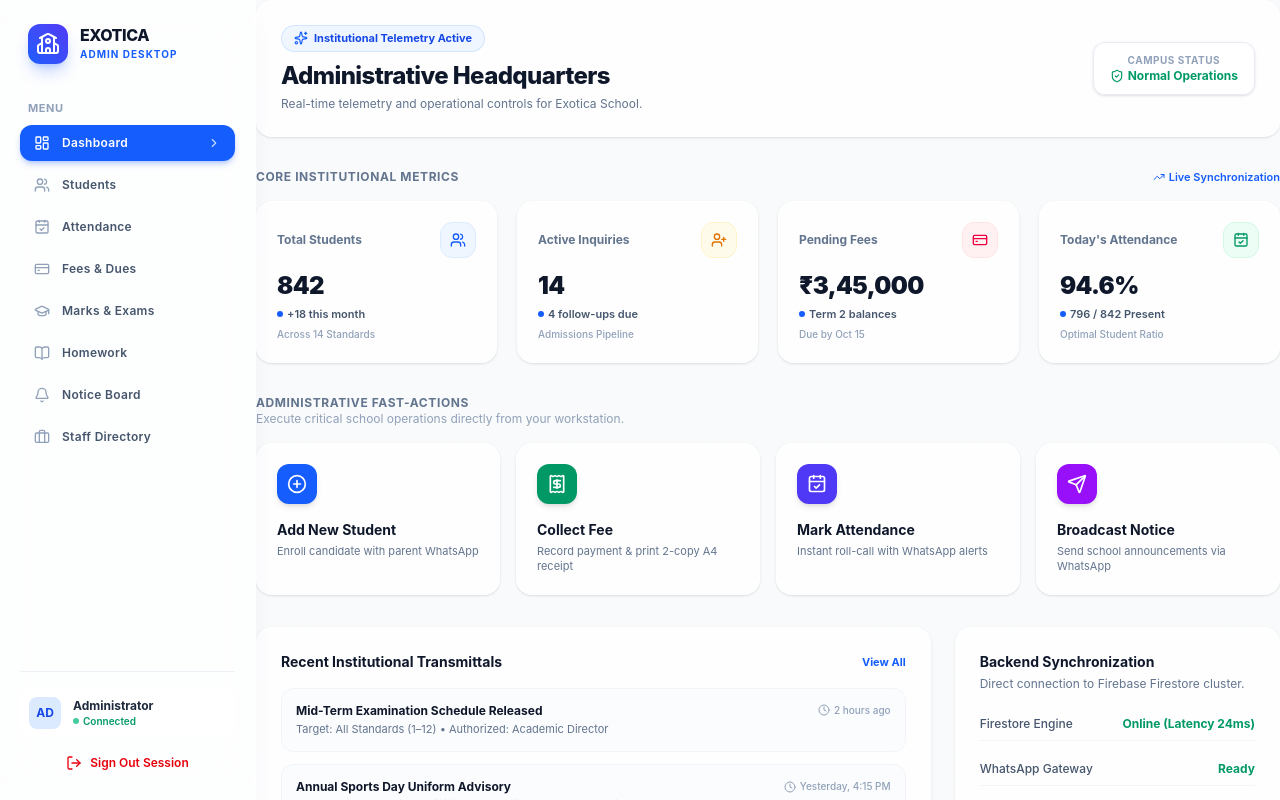
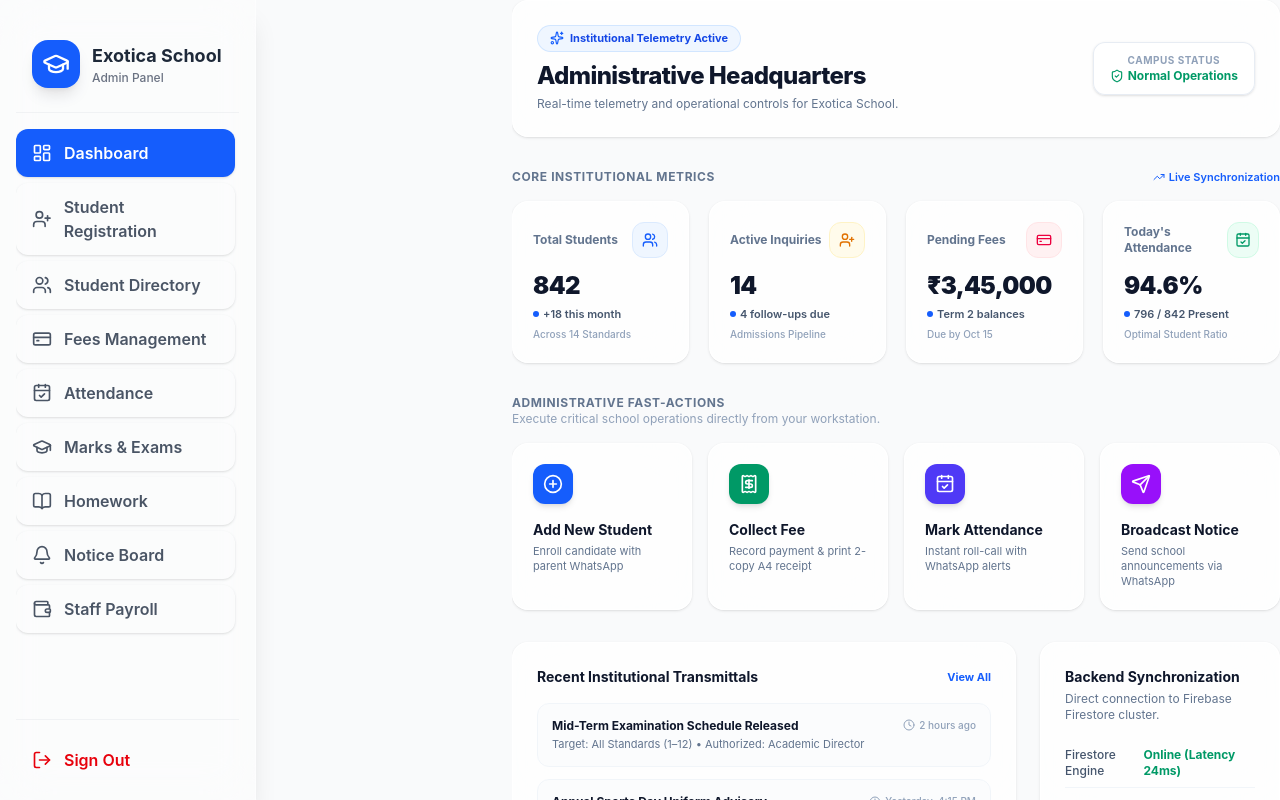
Before and after one commit to exoticaschoolapp/exotica-admin, a React (Vite) app: page / in a window 1280 px wide. Built offline with nearby package versions, Linux system fonts and the light colour scheme.

Commit message:
Added Student Directory to Sidebar

```diff
--- a/src/App.jsx
+++ b/src/App.jsx
@@ -9,6 +9,7 @@ import MarksExams from './pages/MarksExams';
 import NoticeBoard from './pages/NoticeBoard';
 import StaffPayroll from './pages/StaffPayroll';
 import Homework from './pages/Homework';
+import StudentList from './pages/StudentList';
 function App() {
   return (
     <Router>
@@ -30,7 +31,8 @@ function App() {
             <Route path="/notice" element={<NoticeBoard />} />
             <Route path="/staff" element={<StaffPayroll />} />
             <Route path="/homework" element={<Homework />} />
-          </Routes>
+            <Route path="/student-list" element={<StudentList />} />
+             </Routes>
         </div>
 
       </div>
--- a/src/components/Sidebar.jsx
+++ b/src/components/Sidebar.jsx
@@ -1,124 +1,77 @@
-import React from "react";
-import { NavLink, useNavigate } from "react-router-dom";
+import React from 'react';
+import { Link, useLocation } from 'react-router-dom';
 import {
   LayoutDashboard,
+  UserPlus,
   Users,
+  CreditCard,
   CalendarCheck,
-  CreditCard,
   GraduationCap,
   BookOpen,
   Bell,
-  Briefcase,
-  LogOut,
-  School,
-  ChevronRight
-} from "lucide-react";
+  Wallet,
+  LogOut
+} from 'lucide-react';
 
 export default function Sidebar() {
-  const navigate = useNavigate();
+  const location = useLocation();
 
-  const navLinks = [
-    { name: "Dashboard", path: "/", icon: LayoutDashboard },
-    { name: "Students", path: "/students", icon: Users },
-    { name: "Attendance", path: "/attendance", icon: CalendarCheck },
-    { name: "Fees & Dues", path: "/fees", icon: CreditCard },
-    { name: "Marks & Exams", path: "/marks", icon: GraduationCap },
-    { name: "Homework", path: "/homework", icon: BookOpen },
-    { name: "Notice Board", path: "/notice", icon: Bell },
-    { name: "Staff Directory", path: "/staff", icon: Briefcase },
+  const menuItems = [
+    { name: 'Dashboard', path: '/', icon: LayoutDashboard },
+    { name: 'Student Registration', path: '/bulk-upload', icon: UserPlus },
+    { name: 'Student Directory', path: '/student-list', icon: Users },
+    { name: 'Fees Management', path: '/fees', icon: CreditCard },
+    { name: 'Attendance', path: '/attendance', icon: CalendarCheck },
+    { name: 'Marks & Exams', path: '/marks', icon: GraduationCap },
+    { name: 'Homework', path: '/homework', icon: BookOpen },
+    { name: 'Notice Board', path: '/notice-board', icon: Bell },
+    { name: 'Staff Payroll', path: '/staff-payroll', icon: Wallet },
   ];
 
-  const handleLogout = () => {
-    localStorage.removeItem("exotica_auth_token");
-    navigate("/login");
-  };
-
   return (
-    <aside className="w-64 h-screen bg-white/70 backdrop-blur-xl border-r border-white/80 p-5 flex flex-col justify-between fixed left-0 top-0 z-30 shadow-xl shadow-blue-900/5 select-none">
-      {/* Brand Header */}
+    <aside className="w-64 bg-white/40 backdrop-blur-xl border-r border-white/50 shadow-xl h-screen flex flex-col p-4">
+      {/* સ્કૂલ લોગો અથવા ટાઇટલ */}
+      <div className="flex items-center gap-3 px-4 py-6 mb-4 border-b border-gray-200/50">
+        <div className="bg-blue-600 text-white p-2.5 rounded-2xl shadow-lg">
+          <GraduationCap className="w-7 h-7" />
+        </div>
         <div>
-        <div className="flex items-center gap-3 px-2 py-1 mb-8">
-          <div className="w-10 h-10 rounded-xl bg-gradient-to-tr from-blue-600 to-indigo-600 text-white flex items-center justify-center shadow-lg shadow-blue-600/25 flex-shrink-0">
-            <School className="w-6 h-6" />
-          </div>
-          <div className="overflow-hidden">
-            <h1 className="text-base font-extrabold tracking-tight text-slate-900 leading-none">
-              EXOTICA
-            </h1>
-            <p className="text-[10px] uppercase font-bold tracking-widest text-blue-600 mt-1">
-              Admin Desktop
-            </p>
+          <h1 className="font-bold text-gray-800 text-lg">Exotica School</h1>
+          <p className="text-xs text-gray-500 font-medium">Admin Panel</p>
         </div>
       </div>
 
-        {/* Navigation Item List */}
-        <div className="px-2 mb-2">
-          <p className="text-[11px] font-bold uppercase tracking-wider text-slate-400">
-            Menu
-          </p>
-        </div>
-
-        <nav className="space-y-1.5">
-          {navLinks.map((item) => {
+      {/* મેનૂ લિસ્ટ */}
+      <nav className="flex-1 flex flex-col gap-1.5 overflow-y-auto pr-1">
+        {menuItems.map((item) => {
           const Icon = item.icon;
+          const isActive = location.pathname === item.path;
           return (
-              <NavLink
-                key={item.path}
+            <Link
+              key={item.name}
               to={item.path}
-                end={item.path === "/"}
-                className={({ isActive }) =>
-                  `group flex items-center justify-between px-3.5 py-2.5 rounded-xl font-semibold text-xs tracking-wide transition-all ${
+              className={`flex items-center gap-3 px-4 py-3 rounded-xl font-semibold transition-all shadow-sm ${
                 isActive
-                      ? "bg-blue-600 text-white shadow-md shadow-blue-600/25"
-                      : "text-slate-600 hover:text-slate-900 hover:bg-white/80"
-                  }`
-                }
+                  ? 'bg-blue-600 text-white shadow-md'
+                  : 'text-gray-600 hover:bg-white/60 hover:text-blue-600'
+              }`}
             >
-                {({ isActive }) => (
-                  <>
-                    <div className="flex items-center gap-3">
-                      <Icon
-                        className={`w-4 h-4 transition-colors ${
-                          isActive
-                            ? "text-white"
-                            : "text-slate-400 group-hover:text-blue-600"
-                        }`}
-                      />
+              <Icon className="w-5 h-5" />
               <span>{item.name}</span>
-                    </div>
-                    {isActive && (
-                      <ChevronRight className="w-3.5 h-3.5 text-blue-200" />
-                    )}
-                  </>
-                )}
-              </NavLink>
+            </Link>
           );
         })}
       </nav>
-      </div>
 
-      {/* User Footer Profile & Terminate Button */}
-      <div className="pt-4 border-t border-slate-200/60">
-        <div className="flex items-center gap-3 px-2 py-2 mb-2 bg-white/60 rounded-xl border border-white/80">
-          <div className="w-8 h-8 rounded-lg bg-blue-100 text-blue-700 font-bold text-xs flex items-center justify-center">
-            AD
-          </div>
-          <div className="overflow-hidden">
-            <p className="text-xs font-bold text-slate-800 truncate">Administrator</p>
-            <p className="text-[10px] text-emerald-600 font-semibold flex items-center gap-1">
-              <span className="w-1.5 h-1.5 rounded-full bg-emerald-500 inline-block animate-pulse"></span>
-              Connected
-            </p>
-          </div>
-        </div>
-
-        <button
-          onClick={handleLogout}
-          className="w-full flex items-center justify-center gap-2 px-3 py-2 rounded-xl text-xs font-semibold text-red-600 hover:bg-red-50/80 border border-transparent hover:border-red-200/60 transition-all"
+      {/* લોગઆઉટ બટન */}
+      <div className="pt-4 border-t border-gray-200/50">
+        <Link
+          to="/login"
+          className="flex items-center gap-3 px-4 py-3 rounded-xl font-semibold text-red-600 hover:bg-red-50 transition-all"
         >
-          <LogOut className="w-4 h-4" />
-          <span>Sign Out Session</span>
-        </button>
+          <LogOut className="w-5 h-5" />
+          <span>Sign Out</span>
+        </Link>
       </div>
     </aside>
   );
--- a/src/pages/BulkUpload.jsx
+++ b/src/pages/BulkUpload.jsx
@@ -1,8 +1,11 @@
 import React, { useState } from 'react';
-import { UploadCloud, FileSpreadsheet, UserPlus, Save, CheckCircle2 } from 'lucide-react';
+import { UploadCloud, FileSpreadsheet, UserPlus, Save, CheckCircle2, Loader2 } from 'lucide-react';
+import { db } from '../firebase/firebaseConfig';
+import { collection, addDoc } from 'firebase/firestore';
 
 export default function BulkUpload() {
   const [activeTab, setActiveTab] = useState('bulk'); // 'bulk' અથવા 'direct'
+  const [loading, setLoading] = useState(false);
 
   // Bulk Upload માટેના સ્ટેટ
   const [file, setFile] = useState(null);
@@ -21,15 +24,37 @@ export default function BulkUpload() {
     setFile(null);
   };
 
-  const handleDirectSubmit = (e) => {
+  // ફાયરબેઝમાં ડેટા સેવ કરવાની ફંક્શન
+  const handleDirectSubmit = async (e) => {
     e.preventDefault();
-    alert(`Student ${formData.name} registered successfully in Std ${formData.std}-${formData.div}!`);
-    setFormData({ name: '', rollNo: '', dob: '', parentName: '', phone: '', std: '10', div: 'A' });
+    setLoading(true);
+
+    try {
+      // Firestore ના 'students' કલેક્શનમાં ડેટા સેવ કરો
+      await addDoc(collection(db, 'students'), {
+        name: formData.name,
+        rollNo: Number(formData.rollNo),
+        dob: formData.dob,
+        parentName: formData.parentName,
+        phone: formData.phone,
+        standard: formData.std,
+        division: formData.div,
+        createdAt: new Date()
+      });
+
+      alert(`Student ${formData.name} registered and saved to Firebase successfully!`);
+      setFormData({ name: '', rollNo: '', dob: '', parentName: '', phone: '', std: '10', div: 'A' });
+    } catch (error) {
+      console.error("Error adding document: ", error);
+      alert('Failed to save student data. Please check connection.');
+    } finally {
+      setLoading(false);
+    }
   };
 
   return (
     <div className="p-6 h-full flex flex-col">
-      <h1 className="text-3xl font-bold text-gray-800 mb-6 drop-shadow-sm">Student Registration</h1>
+      <h1 className="text-3xl font-bold text-gray-800 mb-6 drop-shadow-sm">Student Registration (Live Firebase)</h1>
 
       {/* Tabs (બલ્ક અપલોડ અને ડાયરેક્ટ એન્ટ્રી માટેના બટન) */}
       <div className="flex gap-4 mb-6">
@@ -43,7 +68,7 @@ export default function BulkUpload() {
           onClick={() => setActiveTab('direct')}
           className={`flex items-center gap-2 px-6 py-3 rounded-xl font-bold transition-all shadow-md ${activeTab === 'direct' ? 'bg-blue-600 text-white' : 'bg-white/60 text-gray-600 hover:bg-white'}`}
         >
-          <UserPlus className="w-5 h-5" /> Direct Single Entry
+          <UserPlus className="w-5 h-5" /> Direct Single Entry (Live)
         </button>
       </div>
 
@@ -94,7 +119,7 @@ export default function BulkUpload() {
           </form>
         )}
 
-        {/* ================= TAB 2: Direct Entry Form ================= */}
+        {/* ================= TAB 2: Direct Entry Form (Firebase Connected) ================= */}
         {activeTab === 'direct' && (
           <form onSubmit={handleDirectSubmit} className="flex flex-col gap-6 animate-fade-in">
             <div className="grid grid-cols-2 gap-6">
@@ -164,8 +189,13 @@ export default function BulkUpload() {
               </div>
             </div>
 
-            <button type="submit" className="bg-green-600 hover:bg-green-700 text-white font-bold py-3 px-6 rounded-xl shadow-lg flex justify-center items-center gap-2 mt-4 transition-all transform hover:scale-[1.02]">
-              <Save className="w-5 h-5" /> Save Student Entry
+            <button
+              type="submit"
+              disabled={loading}
+              className="bg-green-600 hover:bg-green-700 text-white font-bold py-3 px-6 rounded-xl shadow-lg flex justify-center items-center gap-2 mt-4 transition-all transform hover:scale-[1.02] disabled:opacity-50"
+            >
+              {loading ? <Loader2 className="w-5 h-5 animate-spin" /> : <Save className="w-5 h-5" />}
+              {loading ? 'Saving to Firebase...' : 'Save Student Entry to Cloud'}
             </button>
           </form>
         )}
--- /dev/null
+++ b/src/pages/StudentList.jsx
@@ -0,0 +1,126 @@
+import React, { useState, useEffect } from 'react';
+import { Users, Search, Trash2, Loader2, RefreshCw } from 'lucide-react';
+import { db } from '../firebase/firebaseConfig';
+import { collection, getDocs, deleteDoc, doc } from 'firebase/firestore';
+
+export default function StudentList() {
+  const [students, setStudents] = useState([]);
+  const [loading, setLoading] = useState(true);
+  const [searchTerm, setSearchTerm] = useState('');
+
+  const fetchStudents = async () => {
+    setLoading(true);
+    try {
+      const querySnapshot = await getDocs(collection(db, 'students'));
+      const studentArray = querySnapshot.docs.map(doc => ({
+        id: doc.id,
+        ...doc.data()
+      }));
+      setStudents(studentArray);
+    } catch (error) {
+      console.error("Error fetching students: ", error);
+    } finally {
+      setLoading(false);
+    }
+  };
+
+  useEffect(() => {
+    fetchStudents();
+  }, []);
+
+  const handleDelete = async (id) => {
+    if (window.confirm("Are you sure you want to delete this student from database?")) {
+      try {
+        await deleteDoc(doc(db, 'students', id));
+        setStudents(students.filter(s => s.id !== id));
+        alert('Student deleted successfully!');
+      } catch (error) {
+        console.error("Error deleting student: ", error);
+      }
+    }
+  };
+
+  const filteredStudents = students.filter(s =>
+    s.name?.toLowerCase().includes(searchTerm.toLowerCase()) ||
+    s.standard?.toString().includes(searchTerm) ||
+    s.rollNo?.toString().includes(searchTerm)
+  );
+
+  return (
+    <div className="p-6 h-full flex flex-col">
+      <div className="flex justify-between items-center mb-6">
+        <h1 className="text-3xl font-bold text-gray-800 drop-shadow-sm flex items-center gap-3">
+          <Users className="w-8 h-8 text-blue-600" /> Student Directory (Live Firebase)
+        </h1>
+        <button
+          onClick={fetchStudents}
+          className="bg-blue-600 hover:bg-blue-700 text-white px-4 py-2.5 rounded-xl font-bold shadow-lg flex items-center gap-2 transition-all transform hover:scale-105"
+        >
+          <RefreshCw className="w-4 h-4" /> Refresh List
+        </button>
+      </div>
+
+      {/* સર્ચ બાર (Glassmorphism) */}
+      <div className="bg-white/40 backdrop-blur-lg border border-white/50 shadow-xl rounded-2xl p-4 mb-6 flex items-center gap-4">
+        <div className="relative flex-1">
+          <Search className="absolute left-3 top-3 text-gray-500 w-5 h-5" />
+          <input
+            type="text"
+            placeholder="Search by student name, standard, or roll no..."
+            value={searchTerm} onChange={(e) => setSearchTerm(e.target.value)}
+            className="w-full pl-10 pr-4 py-2.5 rounded-xl border-none bg-white/60 focus:bg-white focus:ring-2 focus:ring-blue-500 transition-all shadow-inner"
+          />
+        </div>
+      </div>
+
+      {/* વિદ્યાર્થીઓનું ટેબલ (Glassmorphism) */}
+      <div className="bg-white/40 backdrop-blur-lg border border-white/50 shadow-xl rounded-2xl flex-1 flex flex-col overflow-hidden">
+        {loading ? (
+          <div className="flex-1 flex justify-center items-center">
+            <Loader2 className="w-10 h-10 animate-spin text-blue-600" />
+          </div>
+        ) : filteredStudents.length === 0 ? (
+          <div className="flex-1 flex flex-col justify-center items-center text-gray-500 font-medium">
+            <Users className="w-16 h-16 text-gray-300 mb-2" />
+            <p>No students found in Firebase database.</p>
+          </div>
+        ) : (
+          <div className="overflow-y-auto p-4 flex-1">
+            <table className="w-full text-left border-collapse">
+              <thead>
+                <tr className="text-gray-600 border-b border-gray-300/50">
+                  <th className="pb-3 pl-2 font-semibold">Roll No</th>
+                  <th className="pb-3 font-semibold">Student Name</th>
+                  <th className="pb-3 font-semibold">Std-Div</th>
+                  <th className="pb-3 font-semibold">Parent Name</th>
+                  <th className="pb-3 font-semibold">WhatsApp No</th>
+                  <th className="pb-3 font-semibold text-right pr-4">Action</th>
+                </tr>
+              </thead>
+              <tbody>
+                {filteredStudents.map((student) => (
+                  <tr key={student.id} className="border-b border-gray-200/50 hover:bg-white/50 transition-colors">
+                    <td className="py-4 pl-2 font-bold text-gray-800">{student.rollNo}</td>
+                    <td className="py-4 font-bold text-blue-700">{student.name}</td>
+                    <td className="py-4 font-semibold text-gray-700">Std {student.standard}-{student.division}</td>
+                    <td className="py-4 text-gray-600">{student.parentName}</td>
+                    <td className="py-4 text-gray-600">{student.phone}</td>
+                    <td className="py-4 text-right pr-4">
+                      <button
+                        onClick={() => handleDelete(student.id)}
+                        className="text-gray-400 hover:text-red-500 p-2 rounded-lg hover:bg-red-50 transition-colors"
+                        title="Delete Student"
+                      >
+                        <Trash2 className="w-5 h-5" />
+                      </button>
+                    </td>
+                  </tr>
+                ))}
+              </tbody>
+            </table>
+          </div>
+        )}
+      </div>
+    </div>
+  );
+}
```
Lines whose indentation alone changed are shown as unchanged.
